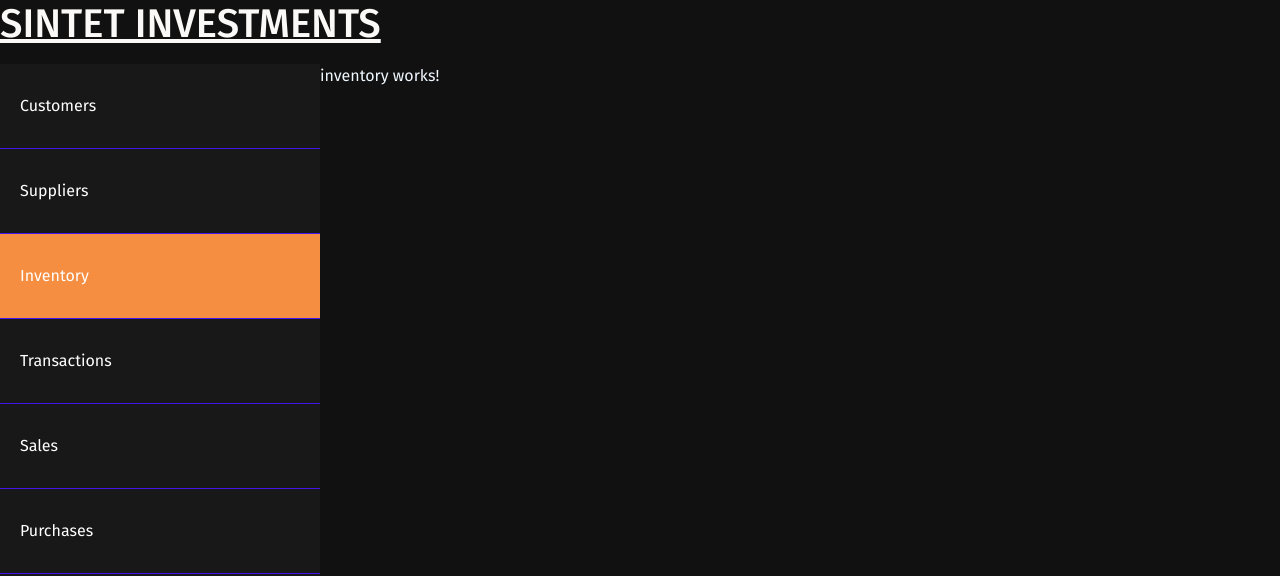
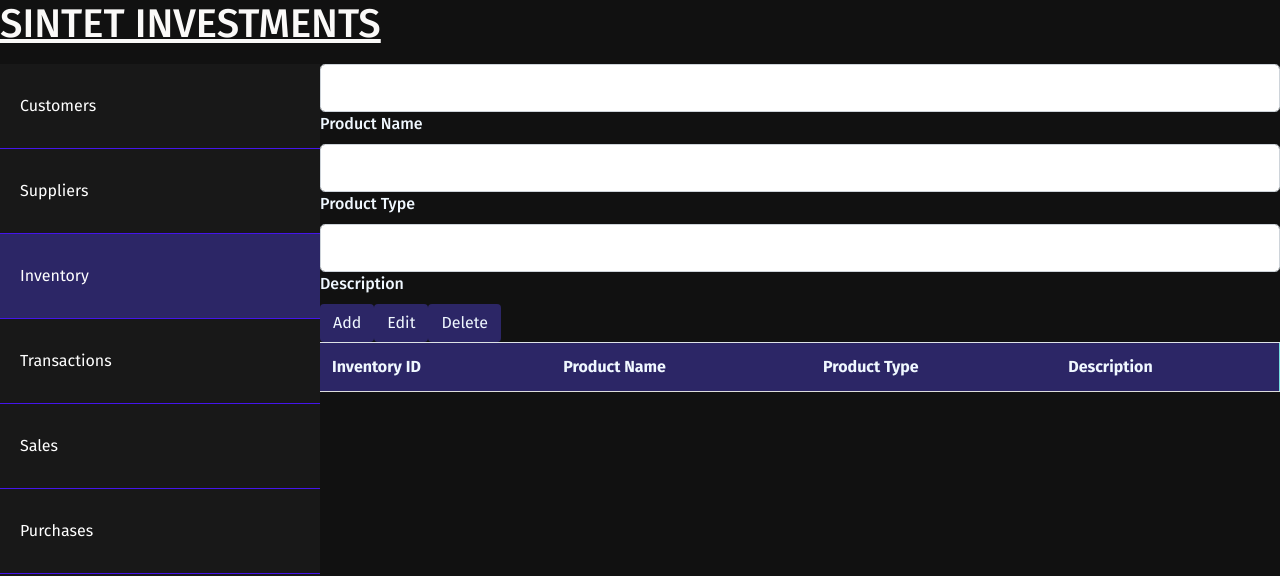
Before and after one commit to vincent0097/INV1.1.1, an Angular app in the folder inv1.1.1UI.2/: page /dash/inventory in a window 1280 px wide. Shown: the top 576 px of the page. Built offline with nearby package versions, Linux system fonts and the light colour scheme.

Commit message:
new commits

```diff
--- a/inv1.1.1UI.2/src/app/customers/customers.component.html
+++ b/inv1.1.1UI.2/src/app/customers/customers.component.html
@@ -88,4 +88,35 @@
         </div>
       </div>
     </div>
+    <div class="data">
+      <input type="text" ngModel name="firstName" class="form-control form-control-lg" />
+      <label class="label" for="firstName">Product Name</label>
+    </div>
+    <div class="data">
+      <input type="int" ngModel name="firstName" class="form-control form-control-lg" />
+      <label class="label" for="firstName">Product Type</label>
+    </div>
+    <div class="data">
+      <input type="int" ngModel name="firstName" class="form-control form-control-lg" />
+      <label class="label" for="firstName">Description</label>
+    </div>
+    <button class="btn" type="Add">Add</button>
+    <button class="btn" type="Edit">Edit</button>
+    <button class="btn" type="Delete">Delete</button>
+    <div>
+      <table class="table">
+        <tr class="tr">
+          <th>Inventory ID</th>
+          <th>Product Name</th>
+          <th>Product Type</th>
+          <th>Description</th>
+        </tr>
+        <tr>
+
+        </tr>
+        <tr>
+
+        </tr>
+      </table>
+    </div>
   </section>
--- a/inv1.1.1UI.2/src/app/dashboard/dashboard.component.css
+++ b/inv1.1.1UI.2/src/app/dashboard/dashboard.component.css
@@ -23,7 +23,7 @@
     color: white;
 }
 .active {
-    background-color: #f58e41;
+    background-color: rgb(44, 38, 102);
     color: white;
 }
 .context{
@@ -37,7 +37,17 @@
 .a{
     color: rgb(250, 249, 248);
 }
+.table{
+    background-color: rgb(44, 38, 102);
+    border-color: #96D4D4;
+}
+.tr {
+    border-bottom: 1px solid #ddd;
+    border-right: 1px solid #75dfdf;
+  }
+.tr:hover {background-color: #75dfdf;}
 .btn{
-    background-color: darkgoldenrod;
-    color: aliceblue;
+  background-color: rgb(44, 38, 102);
+  color: aliceblue;
+
 }
--- a/inv1.1.1UI.2/src/app/inventory/inventory.component.css
+++ b/inv1.1.1UI.2/src/app/inventory/inventory.component.css
@@ -0,0 +1,14 @@
+.table{
+    background-color: rgb(44, 38, 102);
+    border-color: #96D4D4;
+}
+.tr {
+    border-bottom: 1px solid #ddd;
+    border-right: 1px solid #75dfdf;
+  }
+.tr:hover {background-color: #75dfdf;}
+.btn{
+  background-color: rgb(44, 38, 102);
+  color: aliceblue;
+
+}
--- a/inv1.1.1UI.2/src/app/inventory/inventory.component.html
+++ b/inv1.1.1UI.2/src/app/inventory/inventory.component.html
@@ -1 +1,33 @@
-<p>inventory works!</p>
+<body>
+    <div class="data">
+      <input type="text" ngModel name="firstName" class="form-control form-control-lg" />
+      <label class="label" for="firstName">Product Name</label>
+    </div>
+    <div class="data">
+      <input type="int" ngModel name="firstName" class="form-control form-control-lg" />
+      <label class="label" for="firstName">Product Type</label>
+    </div>
+    <div class="data">
+      <input type="int" ngModel name="firstName" class="form-control form-control-lg" />
+      <label class="label" for="firstName">Description</label>
+    </div>
+    <button class="btn" type="Add">Add</button>
+    <button class="btn" type="Edit">Edit</button>
+    <button class="btn" type="Delete">Delete</button>
+    <div>
+      <table class="table">
+        <tr class="tr">
+          <th>Inventory ID</th>
+          <th>Product Name</th>
+          <th>Product Type</th>
+          <th>Description</th>
+        </tr>
+        <tr>
+
+        </tr>
+        <tr>
+
+        </tr>
+      </table>
+    </div>
+  </body>
--- a/inv1.1.1UI.2/src/app/purchases/purchases.component.css
+++ b/inv1.1.1UI.2/src/app/purchases/purchases.component.css
@@ -0,0 +1,14 @@
+.table{
+    background-color: rgb(44, 38, 102);
+    border-color: #96D4D4;
+}
+.tr {
+    border-bottom: 1px solid #ddd;
+    border-right: 1px solid #75dfdf;
+  }
+.tr:hover {background-color: #75dfdf;}
+.btn{
+  background-color: rgb(44, 38, 102);
+  color: aliceblue;
+
+}
--- a/inv1.1.1UI.2/src/app/purchases/purchases.component.html
+++ b/inv1.1.1UI.2/src/app/purchases/purchases.component.html
@@ -1,15 +1,19 @@
 <body>
     <div class="data">
       <input type="text" ngModel name="firstName" class="form-control form-control-lg" />
-      <label class="label" for="firstName">First Name</label>
-    </div>
-    <div class="data">
-      <input type="int" ngModel name="firstName" class="form-control form-control-lg" />
-      <label class="label" for="firstName">CustomerID</label>
+      <label class="label" for="firstName">Supplier ID</label>
     </div>
     <div class="data">
       <input type="int" ngModel name="firstName" class="form-control form-control-lg" />
       <label class="label" for="firstName">ProductID</label>
+    </div>
+    <div class="data">
+      <input type="int" ngModel name="firstName" class="form-control form-control-lg" />
+      <label class="label" for="firstName">Cost</label>
+    </div>
+    <div class="data">
+      <input type="int" ngModel name="firstName" class="form-control form-control-lg" />
+      <label class="label" for="firstName">Total Cost</label>
     </div>
     <button class="btn" type="Add">Add</button>
     <button class="btn" type="Edit">Edit</button>
@@ -17,12 +21,12 @@
     <div>
       <table class="table">
         <tr class="tr">
-          <th>SalesID</th>
-          <th>CustomerID</th>
-          <th>Date Of sale</th>
+          <th>Purchase ID</th>
+          <th>Supplier ID</th>
           <th>ProductID</th>
           <th>Cost</th>
           <th>Total Cost</th>
+          <th>Date Of Purchase</th>
         </tr>
         <tr>
 
--- a/inv1.1.1UI.2/src/app/sales/sales.component.css
+++ b/inv1.1.1UI.2/src/app/sales/sales.component.css
@@ -1,9 +1,14 @@
 .table{
-    background-color: aliceblue;
-    border-color: #96D4D4;
+  background-color: rgb(44, 38, 102);
+  border-color: #96D4D4;
 }
 .tr {
-    border-bottom: 1px solid #ddd;
-    border-right: 1px solid #75dfdf;
-  }
+  border-bottom: 1px solid #ddd;
+  border-right: 1px solid #75dfdf;
+}
 .tr:hover {background-color: #75dfdf;}
+.btn{
+background-color: rgb(44, 38, 102);
+color: aliceblue;
+
+}
--- a/inv1.1.1UI.2/src/app/sales/sales.component.html
+++ b/inv1.1.1UI.2/src/app/sales/sales.component.html
@@ -1,8 +1,4 @@
 <body>
-  <div class="data">
-    <input type="text" ngModel name="firstName" class="form-control form-control-lg" />
-    <label class="label" for="firstName">First Name</label>
-  </div>
   <div class="data">
     <input type="int" ngModel name="firstName" class="form-control form-control-lg" />
     <label class="label" for="firstName">CustomerID</label>
@@ -11,9 +7,17 @@
     <input type="int" ngModel name="firstName" class="form-control form-control-lg" />
     <label class="label" for="firstName">ProductID</label>
   </div>
-  <button type="Add">Add</button>
-  <button type="Edit">Edit</button>
-  <button type="Delete">Delete</button>
+  <div class="data">
+    <input type="text" ngModel name="firstName" class="form-control form-control-lg" />
+    <label class="label" for="firstName">Cost</label>
+  </div>
+  <div class="data">
+    <input type="text" ngModel name="firstName" class="form-control form-control-lg" />
+    <label class="label" for="firstName">Total Cost</label>
+  </div>
+  <button class="btn" type="Add">Add</button>
+  <button class="btn" type="Edit">Edit</button>
+  <button class="btn" type="Delete">Delete</button>
   <div>
     <table class="table">
       <tr class="tr">
--- a/inv1.1.1UI.2/src/app/transactions/transactions.component.css
+++ b/inv1.1.1UI.2/src/app/transactions/transactions.component.css
@@ -0,0 +1,14 @@
+.table{
+    background-color: rgb(44, 38, 102);
+    border-color: #96D4D4;
+}
+.tr {
+    border-bottom: 1px solid #ddd;
+    border-right: 1px solid #75dfdf;
+  }
+.tr:hover {background-color: #75dfdf;}
+.btn{
+  background-color: rgb(44, 38, 102);
+  color: aliceblue;
+
+}
--- a/inv1.1.1UI.2/src/app/transactions/transactions.component.html
+++ b/inv1.1.1UI.2/src/app/transactions/transactions.component.html
@@ -1 +1,39 @@
-<p>transactions works!</p>
+<body>
+    <div class="data">
+      <input type="text" ngModel name="firstName" class="form-control form-control-lg" />
+      <label class="label" for="firstName">User ID</label>
+    </div>
+    <div class="data">
+      <input type="int" ngModel name="firstName" class="form-control form-control-lg" />
+      <label class="label" for="firstName">CustomerID</label>
+    </div>
+    <div class="data">
+      <input type="int" ngModel name="firstName" class="form-control form-control-lg" />
+      <label class="label" for="firstName">sales ID</label>
+    </div>
+    <div class="data">
+      <input type="int" ngModel name="firstName" class="form-control form-control-lg" />
+      <label class="label" for="firstName">sales ID</label>
+    </div>
+    <button class="btn" type="Add">Add</button>
+    <button class="btn" type="Edit">Edit</button>
+    <button class="btn" type="Delete">Delete</button>
+    <div>
+      <table class="table">
+        <tr class="tr">
+          <th>Transactions ID</th>
+          <th>User ID</th>
+          <th>CustomerID</th>
+          <th>Date Of Transaction</th>
+          <th>sales ID</th>
+          <th>Amount Transacted</th>
+        </tr>
+        <tr>
+
+        </tr>
+        <tr>
+
+        </tr>
+      </table>
+    </div>
+  </body>
```
